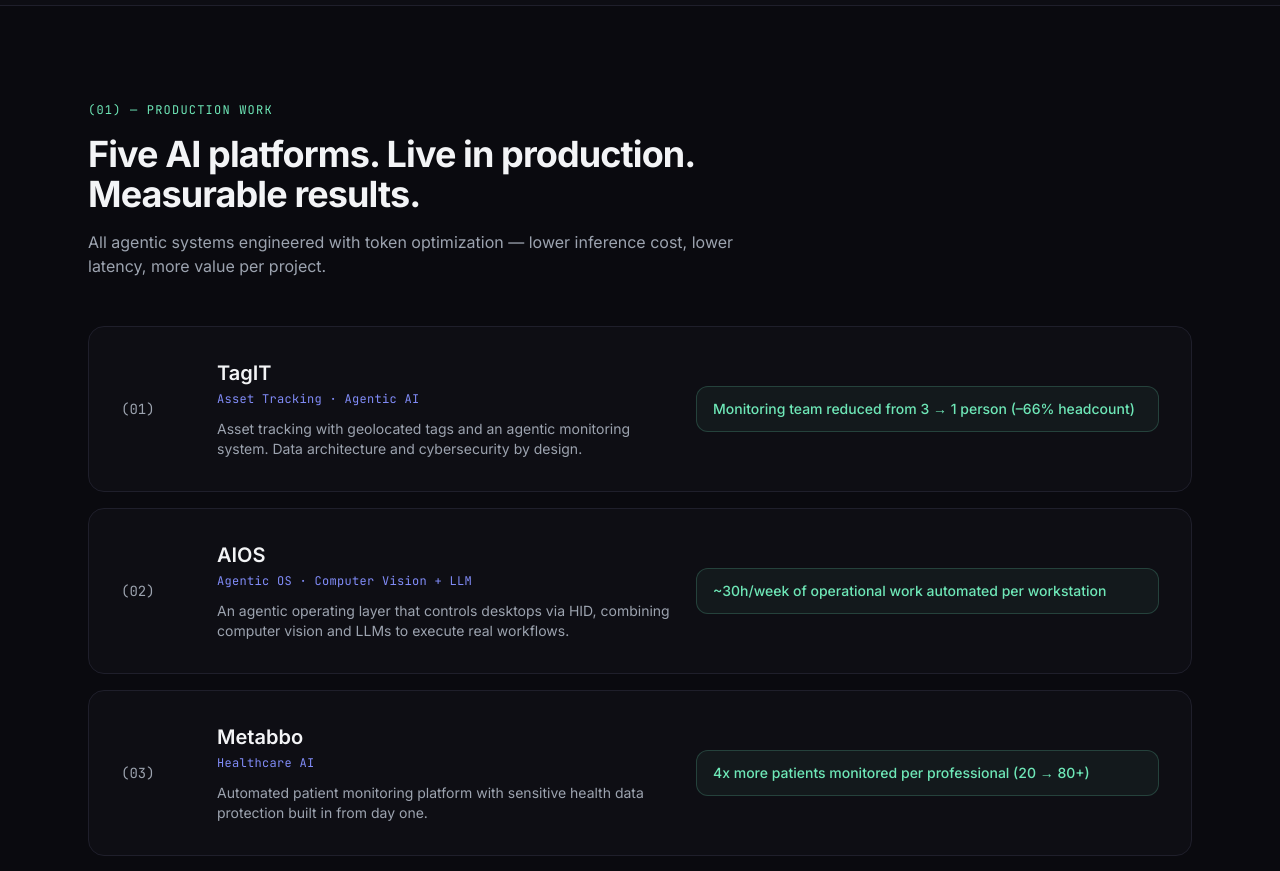
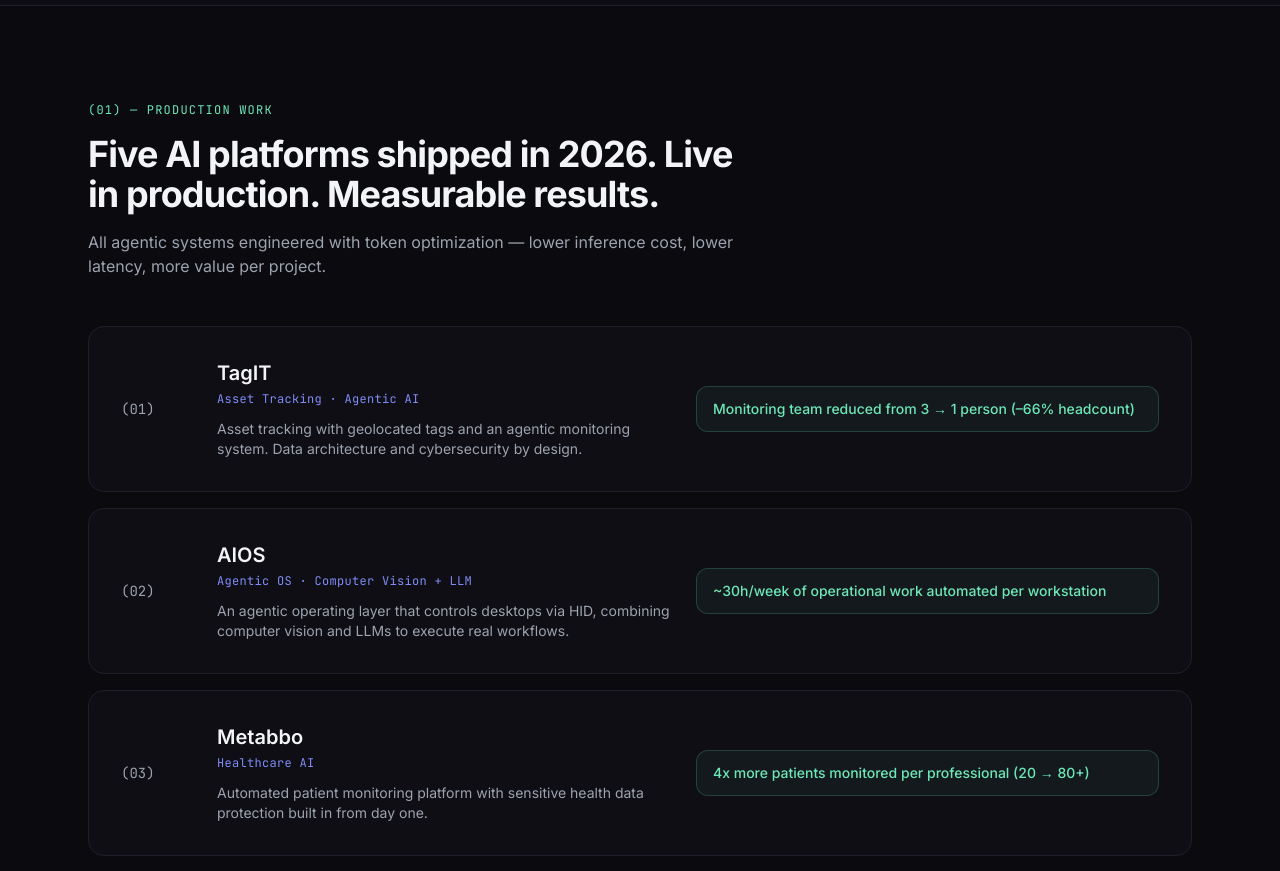
Before and after one commit to mvmarincek/resume, a Next.js app: page / in a window 1280 px wide. Shown: the part 1300-2171 px from the top of the page. Built offline with nearby package versions, Linux system fonts and the light colour scheme.

Commit message:
fix: clarify 2026 in work section headline

```diff
--- a/components/Work.tsx
+++ b/components/Work.tsx
@@ -46,7 +46,7 @@ export default function Work() {
     <section id="work" className="mx-auto max-w-6xl px-6 py-24">
       <p className="font-mono text-xs tracking-widest text-accent">(01) — PRODUCTION WORK</p>
       <h2 className="mt-4 max-w-2xl text-3xl font-bold tracking-tight md:text-4xl">
-        Five AI platforms. Live in production. Measurable results.
+        Five AI platforms shipped in 2026. Live in production. Measurable results.
       </h2>
       <p className="mt-4 max-w-2xl text-muted">
         All agentic systems engineered with token optimization — lower inference cost, lower
```
